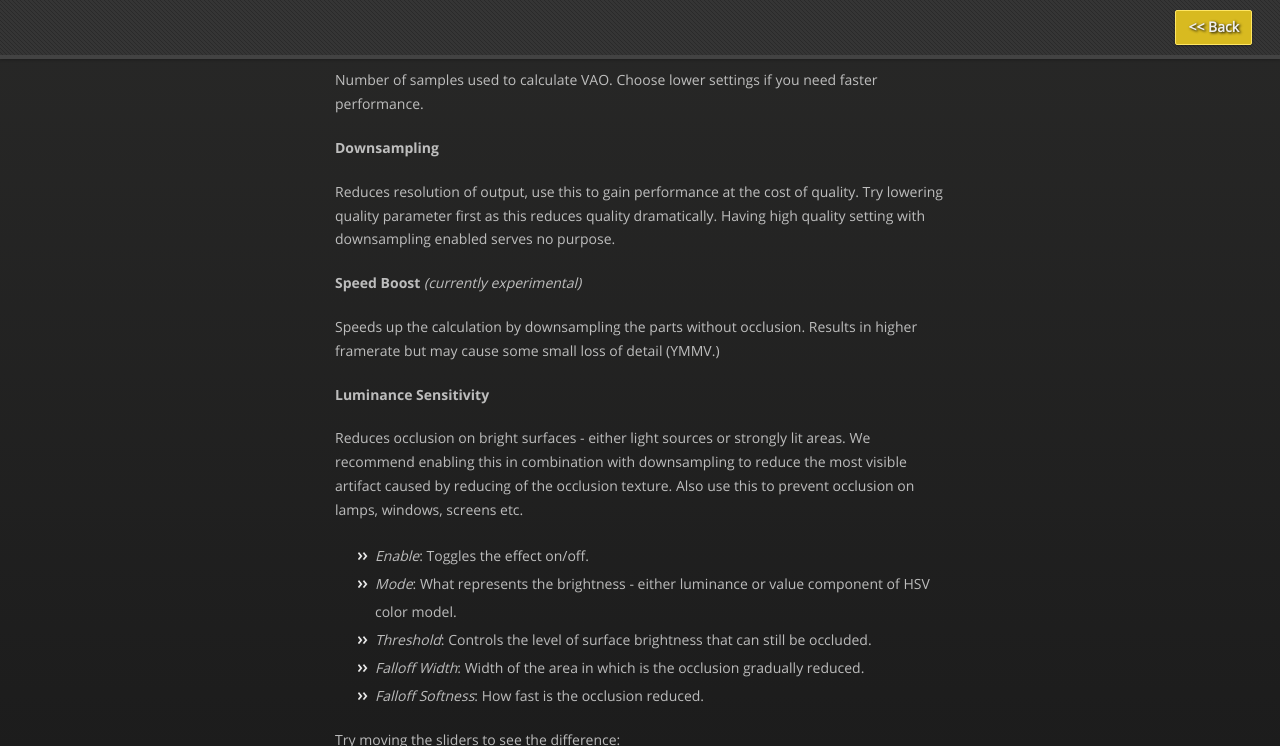
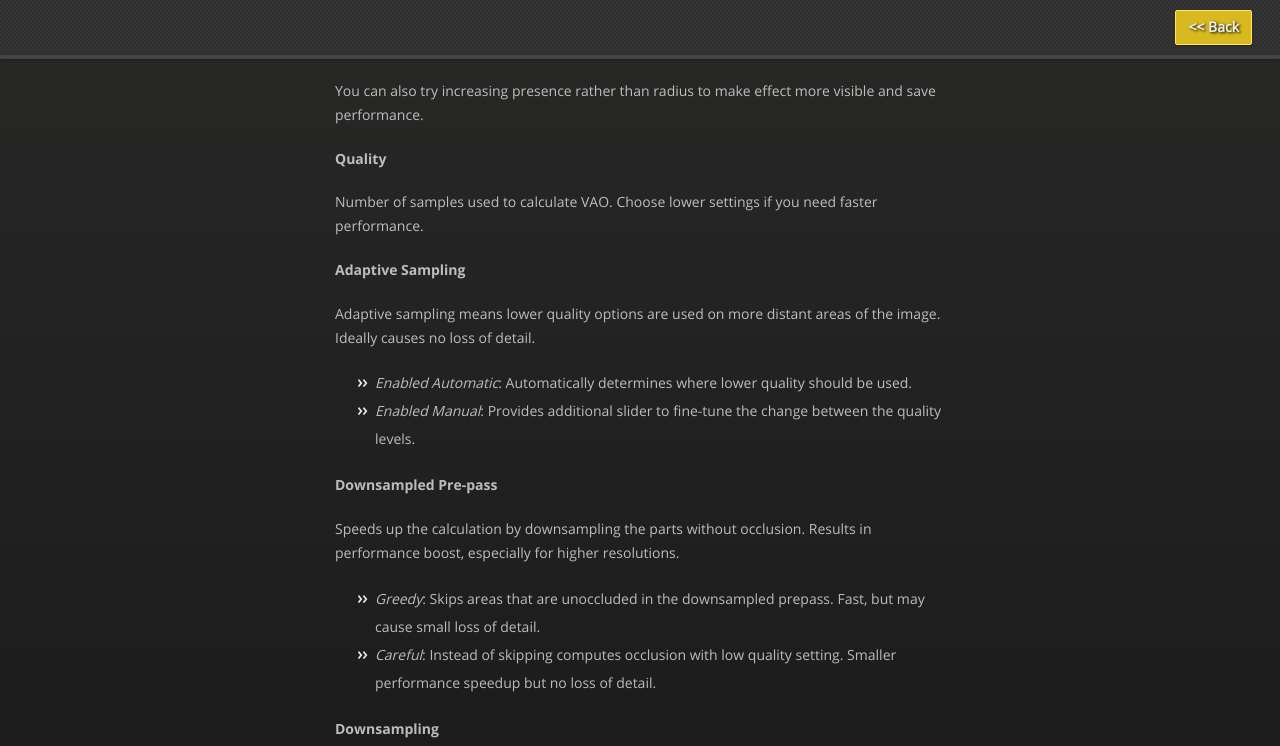
Before and after one commit to projectwilberforce/projectwilberforce.github.io, a Jekyll site: the page built from vaomanual/index.md, in a window 1280 px wide and 900 px high, scrolled down 4642 px, cut to the strip 0-746 px from the top of the window. Built offline with Jekyll 4.4.1, drawn with Linux system fonts in a browser that asks for light colours; nearby versions of some CDN libraries.

Commit message:
Vao 1.5 user manual

```diff
--- a/vaomanual/index.md
+++ b/vaomanual/index.md
@@ -94,14 +94,23 @@ You can also try increasing presence rather than radius to make effect more visi
 
 Number of samples used to calculate VAO. Choose lower settings if you need faster performance.
 
+**Adaptive Sampling**
+
+Adaptive sampling means lower quality options are used on more distant areas of the image. Ideally causes no loss of detail.
+
+- *Enabled Automatic*: Automatically determines where lower quality should be used.
+- *Enabled Manual*: Provides additional slider to fine-tune the change between the quality levels.
+
+**Downsampled Pre-pass**
+
+Speeds up the calculation by downsampling the parts without occlusion. Results in performance boost, especially for higher resolutions.
+
+- *Greedy*: Skips areas that are unoccluded in the downsampled prepass. Fast, but may cause small loss of detail.
+- *Careful*: Instead of skipping computes occlusion with low quality setting. Smaller performance speedup but no loss of detail.
+
 **Downsampling**
 
 Reduces resolution of output, use this to gain performance at the cost of quality. Try lowering quality parameter first as this reduces quality dramatically. Having high quality setting with downsampling enabled serves no purpose.
-
-**Speed Boost**
-*(currently experimental)*
-
-Speeds up the calculation by downsampling the parts without occlusion. Results in higher framerate but may cause some small loss of detail (YMMV.)
 
 **Luminance Sensitivity**
 
```
Also changed, not shown: vaomanual/inspector.png, vaomanual/noshader.png.
